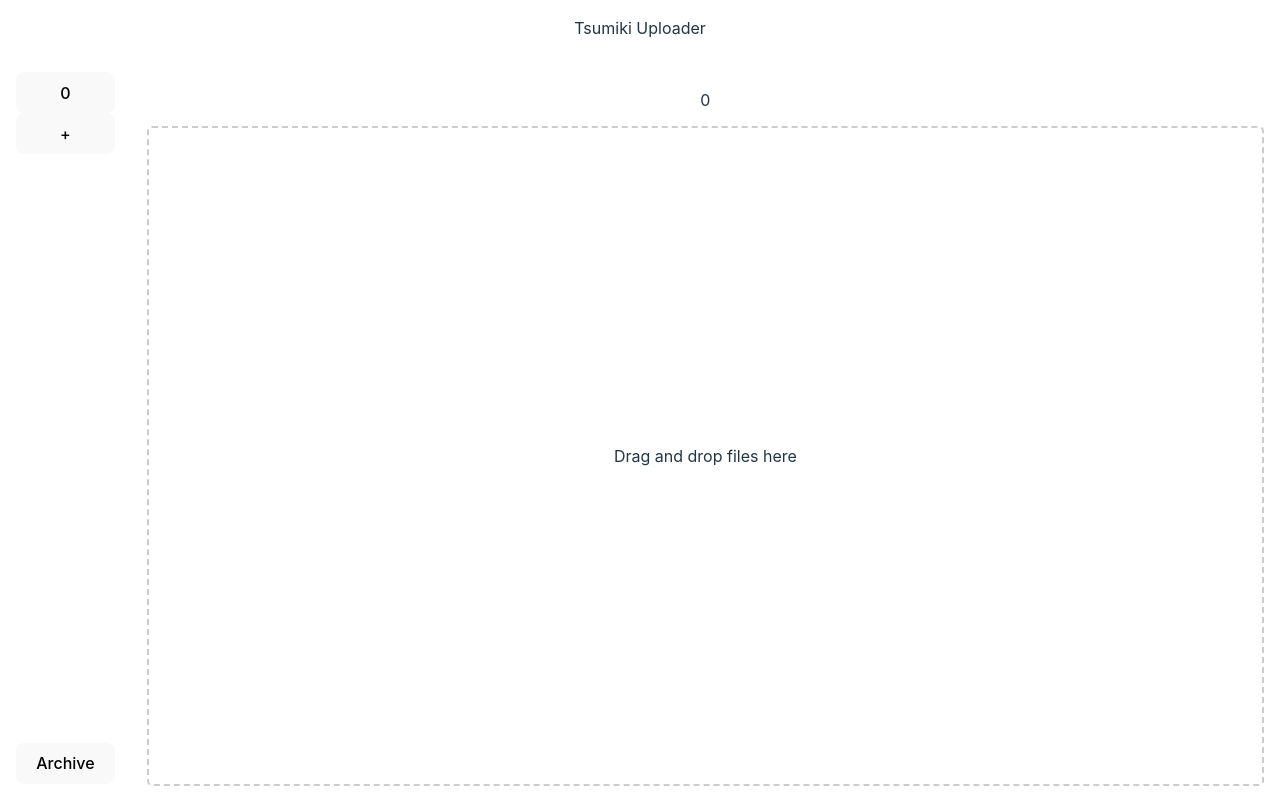
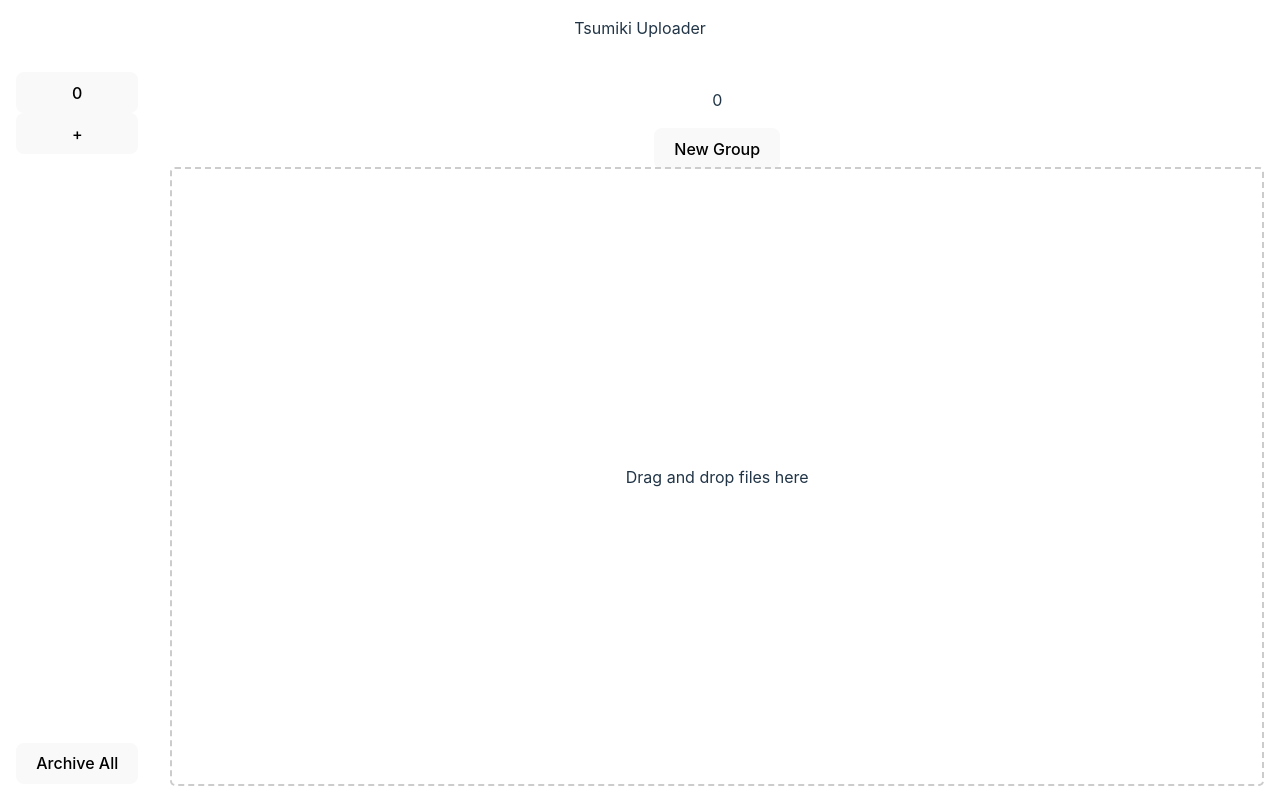
Before and after one commit to ksilverwall/tsumiki-uploader, a React (Vite) app: page / in a window 1280 px wide. Built offline with nearby package versions, Linux system fonts and the light colour scheme.

Commit message:
Add archive all button

```diff
--- a/src/App.tsx
+++ b/src/App.tsx
@@ -42,7 +42,7 @@
     [status, groupView]
   );
 
-  const archiveButton = (
+  const newGroupButton = (
     <button
       onClick={() => {
         dispatch({
@@ -52,9 +52,11 @@
         });
       }}
     >
-      Archive
+      New Group
     </button>
   );
+
+  const archiveAllButton = <button>Archive All</button>;
 
   const groupButtons = (
     <div style={{ display: "flex", flexDirection: "column" }}>
@@ -101,7 +103,10 @@
 
   const galleryView = (
     <div className="gallery-view">
-      <p>{groupView}</p>
+      <div>
+        <p>{groupView}</p>
+        {newGroupButton}
+      </div>
       <div className="image-list">
         {Object.keys(status.groups[groupView].items).length > 0 ? (
           <>
@@ -125,7 +130,7 @@
       <div className="body-container">
         <aside className="sidebar">
           <div className="sidebar-contents">{groupButtons}</div>
-          <div>{archiveButton}</div>
+          <div>{archiveAllButton}</div>
         </aside>
         <section className="main-section">{galleryView}</section>
       </div>
```
